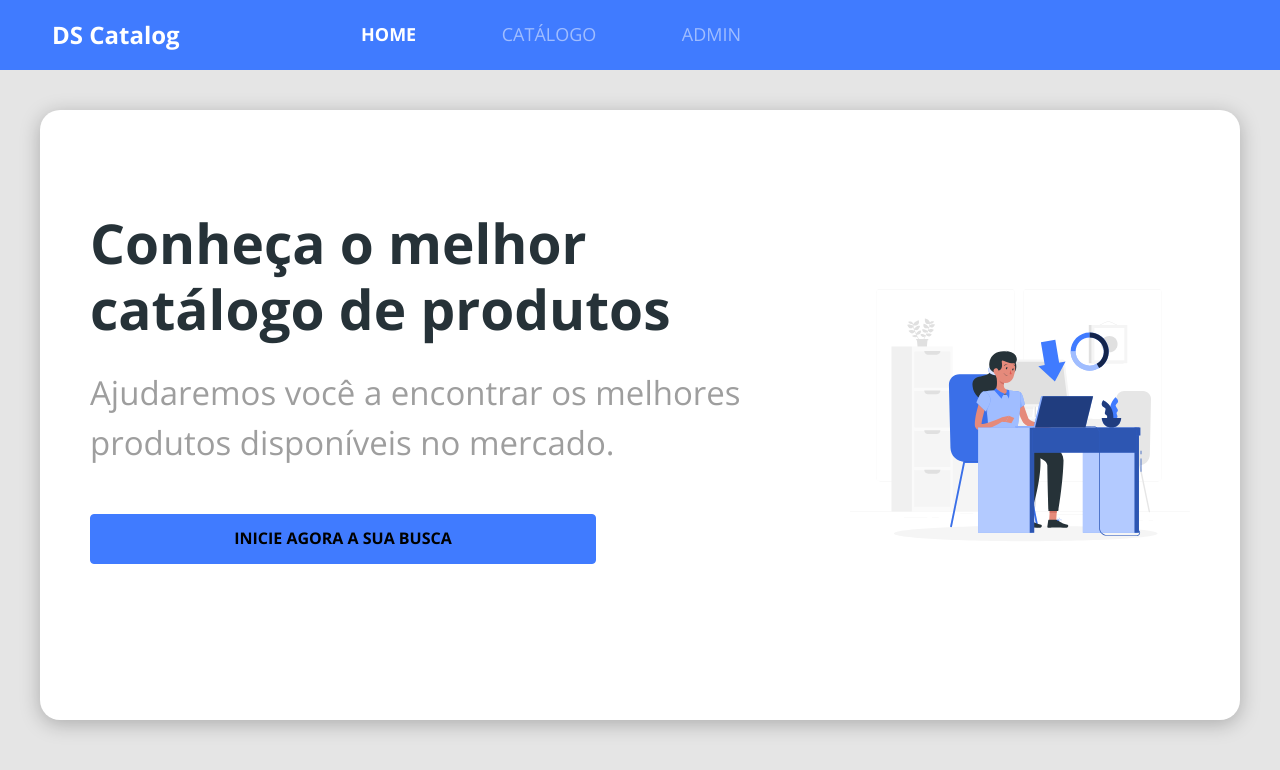
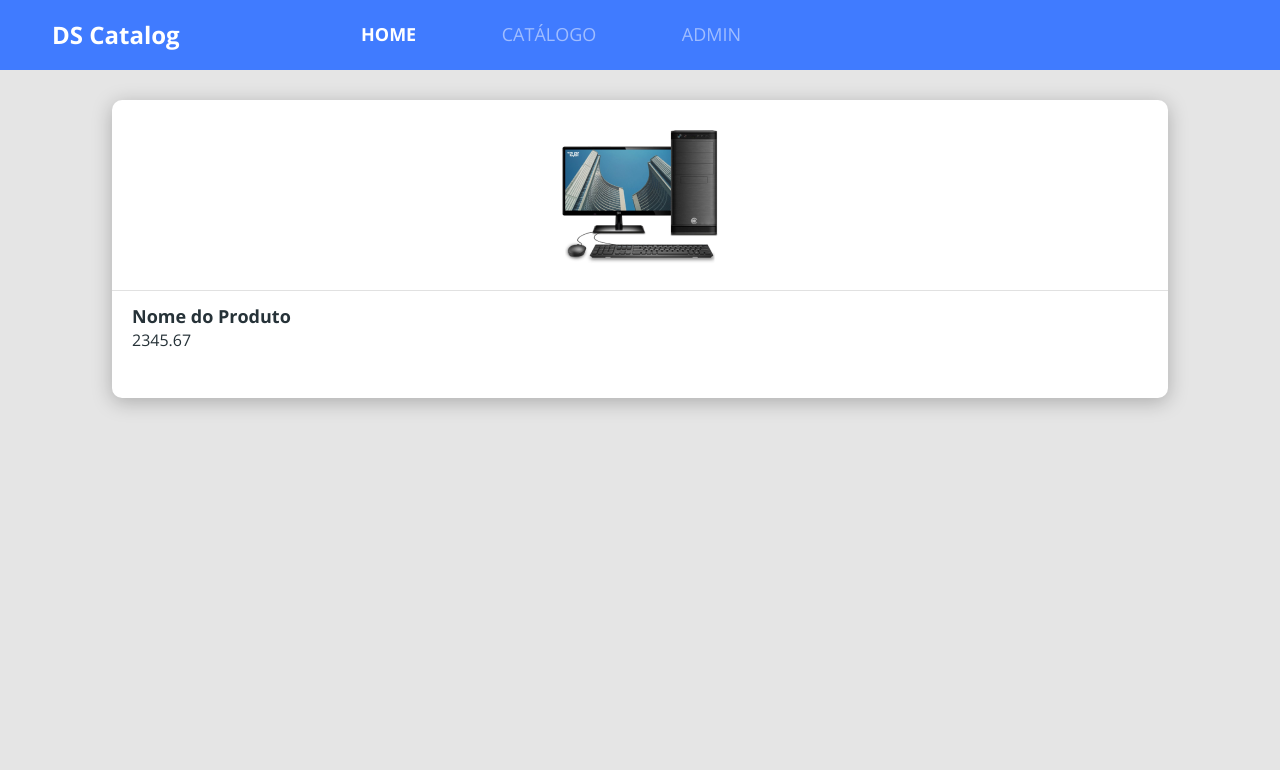
Before and after one commit to MateusLBSantos/dscatalog, a React (Create React App) app in the folder frontweb/: page / in a window 1280 px wide. Shown: the top 770 px of the page. Built offline with nearby package versions, Linux system fonts and the light colour scheme.

Commit message:
Product Card

```diff
--- a/frontweb/src/App.css
+++ b/frontweb/src/App.css
@@ -13,3 +13,9 @@
     text-decoration: none;
     color: unset;
 }
+
+.base-card {
+    background: #ffffff;
+    box-shadow: 0px 4px 20px rgba(0, 0, 0, 0.25);
+    border-radius: 10px;
+  }
--- a/frontweb/src/App.tsx
+++ b/frontweb/src/App.tsx
@@ -1,10 +1,11 @@
 import './assets/styles/custom.scss';
 import './App.css';
 import Home from 'pages/Home';
+import Catalog from 'pages/Catalog';
 
 const  App = () => {
   return (
-    <Home/>
+    <Catalog/>
   );
 }
 
--- /dev/null
+++ b/frontweb/src/components/Product Card/index.tsx
@@ -0,0 +1,21 @@
+import './styles.css'
+
+import ProductImg from 'assets/images/product.png';
+
+const ProductCard = () => {
+    return (
+        <>
+            <div className='base-card product-card'>
+                <div className='card-top-container'>
+                    <img src={ProductImg} alt="Imagem do Produto" />
+                </div>
+                <div className='card-bottom-container'>
+                    <h6>Nome do Produto</h6>
+                    <p>2345.67</p>
+                </div>
+            </div>
+        </>
+    );
+}
+
+export default ProductCard;
--- /dev/null
+++ b/frontweb/src/components/Product Card/styles.css
@@ -0,0 +1,23 @@
+.product-card {
+    margin: 30px;
+}
+
+.card-top-container {
+    text-align: center;
+    padding: 16px 0;
+    border-bottom: 1px solid #e1e1e1;
+}
+
+.card-top-container img {
+    width: 158px;
+    height: 158px;
+}
+
+.card-bottom-container {
+    padding: 15px 20px 30px 20px;
+}
+
+.card-bottom-container h6 {
+    font-size: 18px;
+    color: #263238;
+}
--- /dev/null
+++ b/frontweb/src/pages/Catalog/index.tsx
@@ -0,0 +1,15 @@
+import Navbar from "components/Navbar";
+import ProductCard from "components/Product Card";
+
+const Catalog = () => {
+    return(
+        <>
+        <Navbar/>
+        <div className="container my-4">
+            <ProductCard/>
+        </div>
+        </>
+    );
+}
+
+export default Catalog;
--- a/frontweb/src/pages/Home/index.tsx
+++ b/frontweb/src/pages/Home/index.tsx
@@ -8,7 +8,7 @@
         <>
             <Navbar />
             <div className="home-container">
-                <div className="home-card">
+                <div className="base-card home-card">
                     <div className="home-content-container">
                         <div>
                             <h1>Conheça o melhor catálogo de produtos</h1>
--- a/frontweb/src/pages/Home/styles.css
+++ b/frontweb/src/pages/Home/styles.css
@@ -7,8 +7,6 @@
 .home-card {
   display: flex;
   flex-direction: column-reverse;
-  background: #ffffff;
-  box-shadow: 0px 4px 20px rgba(0, 0, 0, 0.25);
   border-radius: 20px;
 }
 
```
Also changed, not shown: frontweb/src/assets/images/product.png (added).
